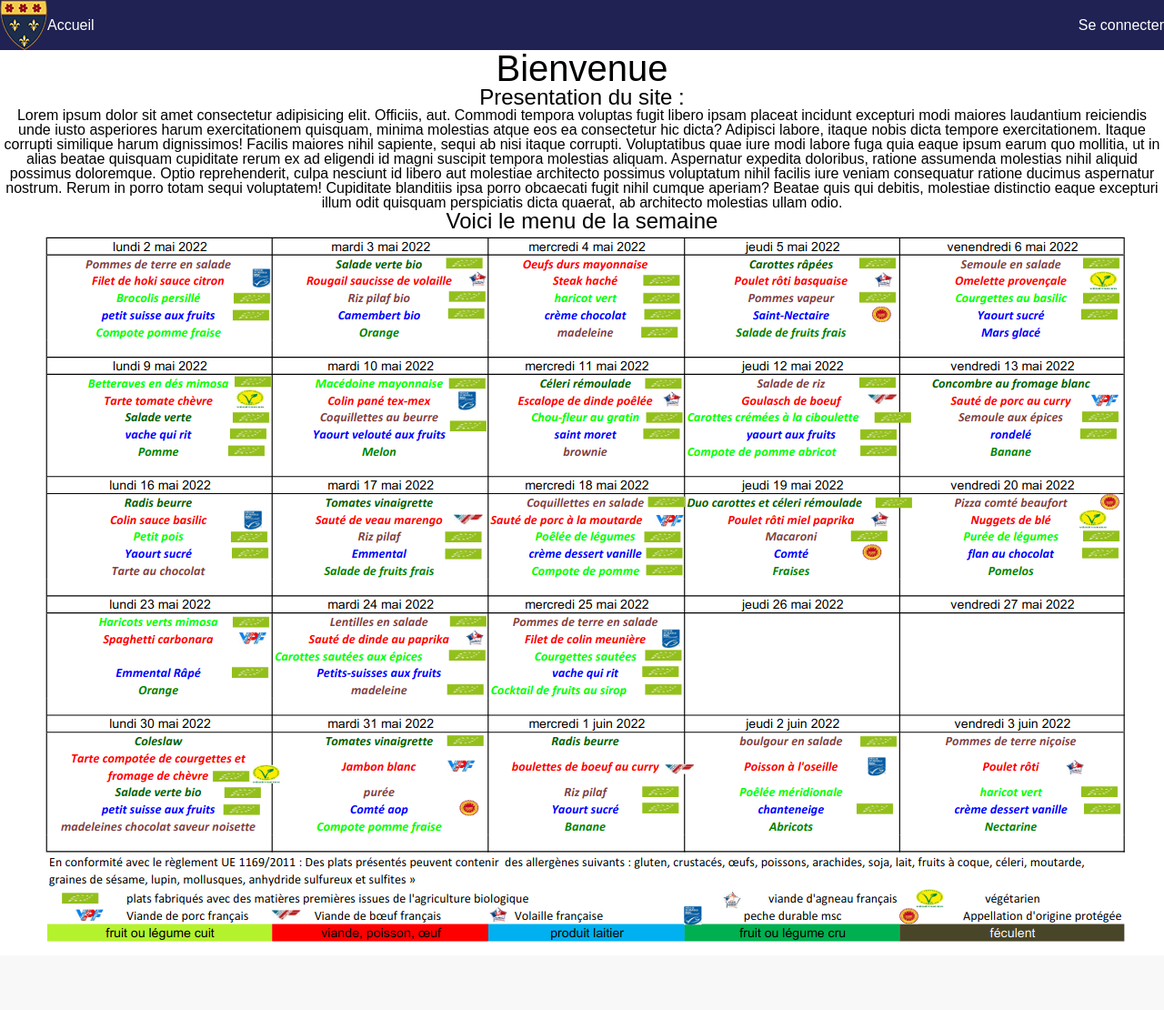
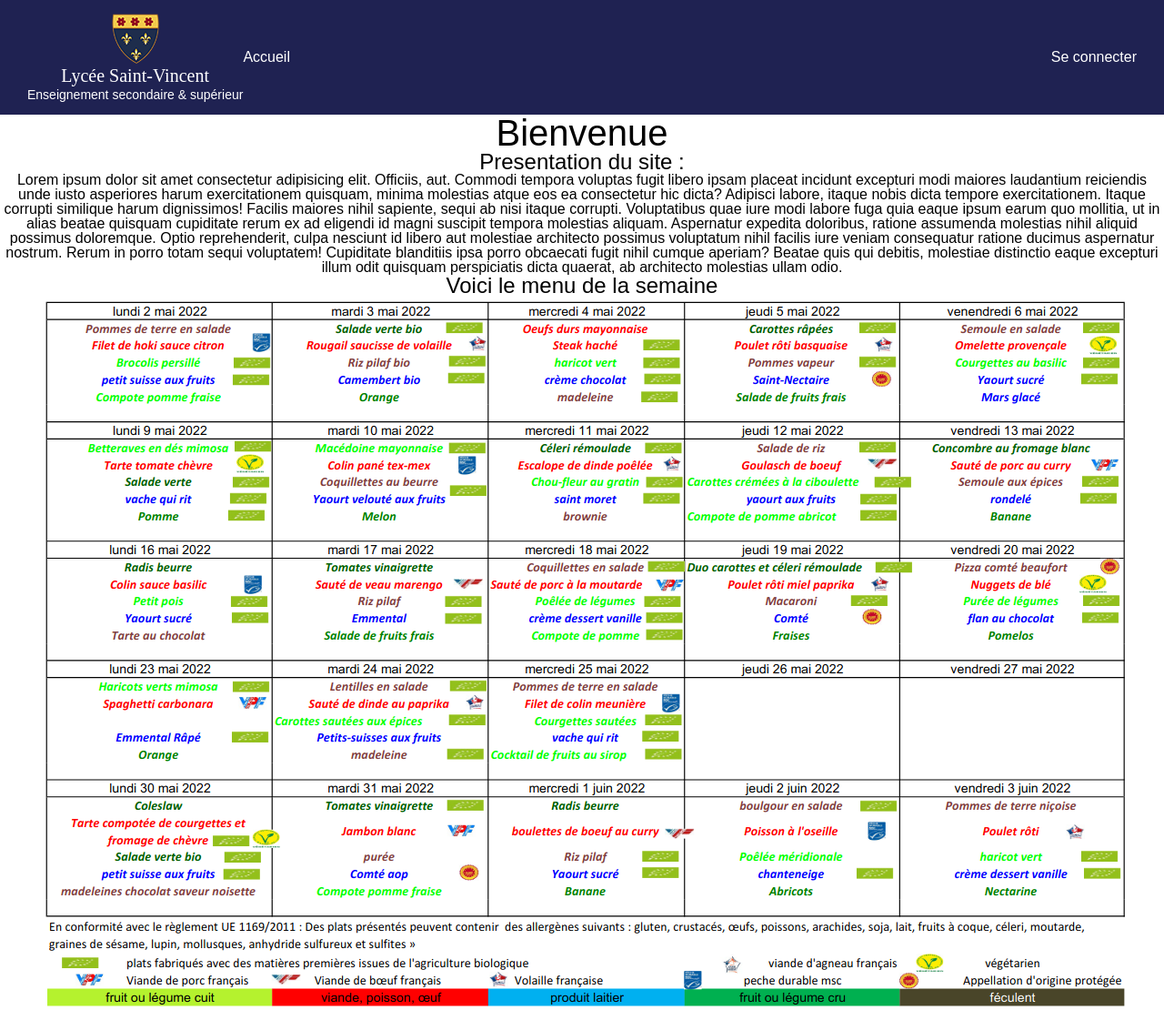
Before and after one commit to qrulleau/resa-sandwitch, a PHP site: page / in a window 1280 px wide. Shown: the top 1110 px of the page at 91% size. Before the commit the page ends 1035 px from the top, so only its background shows below. Run offline with PHP 8.4, Linux system fonts and the light colour scheme.

Commit message:
ADD: style on footer & header component

```diff
--- a/component/footer.php
+++ b/component/footer.php
@@ -0,0 +1,31 @@
+<footer>
+  <div class="container">
+    <div class="d-flex align-start">
+      <div>
+        <h5 class="title">Reservation sandwitch Saint-Vincent</h5>
+        <p>30 rue de Meaux</p>
+        <p>60300 Senlis</p>
+      </div>
+      <div>
+        <h5 class="title">Nous Contacter</h5>
+        <p>Tel: 03.44.53.96.40</p>
+        <p>Fax: 03.44.53.58.96</p>
+        <a href="https://www.lycee-stvincent.fr/">Web : https://www.lycee-stvincent.fr/</a>
+      </div>
+      <div>
+        <h5 class="title">Acces rapide</h5>
+        <div class="d-flex column align-start">
+          <a href="">Accueil</a>
+          <a href="">Vos commandes</a>
+        </div>
+      </div>
+      <div>
+        <h5 class="title">Suivez-nous</h5>
+        <div class="d-flex social-link justify-center">
+          <a href=""><img src="../assets/icon/icon-facebook.svg" alt=""></a>
+          <a href=""><img src="../assets/icon/icon-twitter.svg" alt=""></a>
+        </div>
+      </div>
+    </div>
+  </div>
+</footer>
--- a/component/header.php
+++ b/component/header.php
@@ -1,7 +1,11 @@
 <header>
-  <div class="d-flex">
+  <div class="d-flex container">
     <div class="d-flex">
-      <img src="../assets/logo.png" alt="">
+      <div class="logo t-center">
+        <img src="../assets/logo.png" alt="">
+        <h1 class="playfair">Lycée Saint-Vincent</h1>
+        <p>Enseignement secondaire & supérieur</p>
+      </div>
       <a href="../index.php">Accueil</a>
     </div>
     <a href="../views/login.php">Se connecter</a>
```
